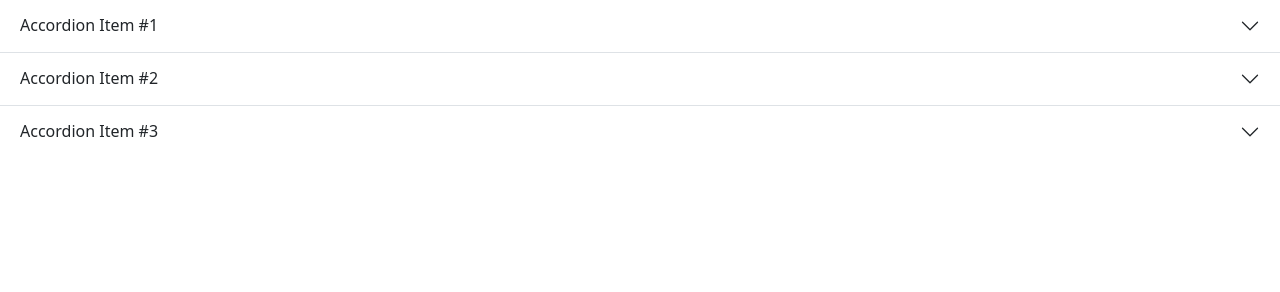
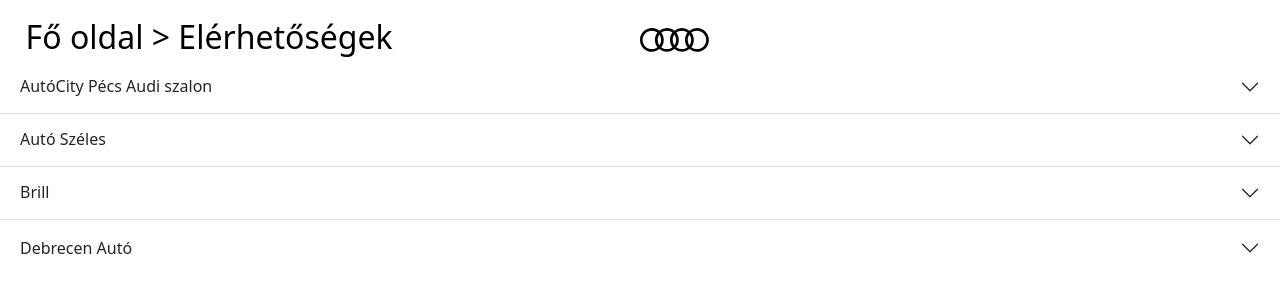
Before and after one commit to SSSViktor/Audi, a plain HTML site: page Oldalak/Elérhetőségek oldal/Elérhetőségek.html in a window 1280 px wide. Drawn offline with Linux system fonts and the light colour scheme.

Commit message:
helyszínek berakása elérhetségek oldalra

```diff
--- a/Oldalak/Elérhetőségek oldal/Elérhetőségek.css
+++ b/Oldalak/Elérhetőségek oldal/Elérhetőségek.css
@@ -0,0 +1,16 @@
+header{
+    padding-top: 1%;
+    padding-left: 2%;
+}
+
+a{
+    text-decoration: none;
+    color: black;
+    font-size: 200%;
+}
+
+#Logo{
+    position: absolute;
+    top: 3.5%;
+    left: 50%;
+}
--- a/Oldalak/Elérhetőségek oldal/Elérhetőségek.html
+++ b/Oldalak/Elérhetőségek oldal/Elérhetőségek.html
@@ -8,37 +8,56 @@
     <title>Elérhetőségek</title>
 </head>
 <body>
+  <header>
+    <div id="szoveg">
+        <a href="../Fő oldal/index.html">Fő oldal </a>
+        <a href="">> Elérhetőségek</a>
+    </div>
+    <img src="../../Img/logo.svg" alt="" id="Logo">
+  </header>
+
     <div class="accordion accordion-flush" id="accordionFlushExample">
         <div class="accordion-item">
           <h2 class="accordion-header">
             <button class="accordion-button collapsed" type="button" data-bs-toggle="collapse" data-bs-target="#flush-collapseOne" aria-expanded="false" aria-controls="flush-collapseOne">
-              Accordion Item #1
+              AutóCity Pécs Audi szalon
             </button>
           </h2>
           <div id="flush-collapseOne" class="accordion-collapse collapse" data-bs-parent="#accordionFlushExample">
-            <div class="accordion-body">Placeholder content for this accordion, which is intended to demonstrate the <code>.accordion-flush</code> class. This is the first item’s accordion body.</div>
+            <div class="accordion-body">7630 Pécs</div>
           </div>
         </div>
         <div class="accordion-item">
           <h2 class="accordion-header">
             <button class="accordion-button collapsed" type="button" data-bs-toggle="collapse" data-bs-target="#flush-collapseTwo" aria-expanded="false" aria-controls="flush-collapseTwo">
-              Accordion Item #2
+              Autó Széles
             </button>
           </h2>
           <div id="flush-collapseTwo" class="accordion-collapse collapse" data-bs-parent="#accordionFlushExample">
-            <div class="accordion-body">Placeholder content for this accordion, which is intended to demonstrate the <code>.accordion-flush</code> class. This is the second item’s accordion body. Let’s imagine this being filled with some actual content.</div>
+            <div class="accordion-body">4400 Nyíregyháza</div>
           </div>
         </div>
         <div class="accordion-item">
           <h2 class="accordion-header">
             <button class="accordion-button collapsed" type="button" data-bs-toggle="collapse" data-bs-target="#flush-collapseThree" aria-expanded="false" aria-controls="flush-collapseThree">
-              Accordion Item #3
+              Brill
             </button>
           </h2>
           <div id="flush-collapseThree" class="accordion-collapse collapse" data-bs-parent="#accordionFlushExample">
-            <div class="accordion-body">Placeholder content for this accordion, which is intended to demonstrate the <code>.accordion-flush</code> class. This is the third item’s accordion body. Nothing more exciting happening here in terms of content, but just filling up the space to make it look, at least at first glance, a bit more representative of how this would look in a real-world application.</div>
+            <div class="accordion-body">6000 Kecskemét</div>
           </div>
         </div>
+          <button class="accordion-button collapsed" type="button" data-bs-toggle="collapse" data-bs-target="#flush-collapseTwo" aria-expanded="false" aria-controls="flush-collapseFour">
+            Debrecen Autó
+          </button>
+        </h2>
+        <div id="flush-collapseTwo" class="accordion-collapse collapse" data-bs-parent="#accordionFlushExample">
+          <div class="accordion-body">4030 Debrecen</div>
+        </div>
+      </div>
+      <div class="accordion-item">
+        <h2 class="accordion-header">
+          <button class="accordion-button collapsed" type="button" data-bs-toggle="collapse" data-bs-target="#flush-collapseThree" aria-expanded="false" aria-controls="flush-collapseFive">
       </div>
     <script src="../Bootstrap/bootstrap.min.js"></script>
 </body>
--- a/Oldalak/Történet oldal/Történet.css
+++ b/Oldalak/Történet oldal/Történet.css
@@ -1,16 +1,18 @@
-.navbar{
-    width: 0 auto;
-    height: 80px;
-    background-color: white;
-    padding: 25px;
-    display: flex;
-    justify-content: space-between;
-    align-items: center;
+header{
+    padding-top: 1%;
+    padding-left: 2%;
 }
 
-#navtext{
-    flex: 1;
-    text-align: left;
+a{
+    text-decoration: none;
+    color: black;
+    font-size: 200%;
+}
+
+#Logo{
+    position: absolute;
+    top: 3.5%;
+    left: 50%;
 }
 
 .logo{
@@ -61,3 +63,7 @@ body{
 #kepketto img{
     width: 95%;
 }
+
+#szoveg{
+    display: flex;
+}
```
Also changed, not shown: Oldalak/Történet oldal/Történet.html (+6 -5 lines).
